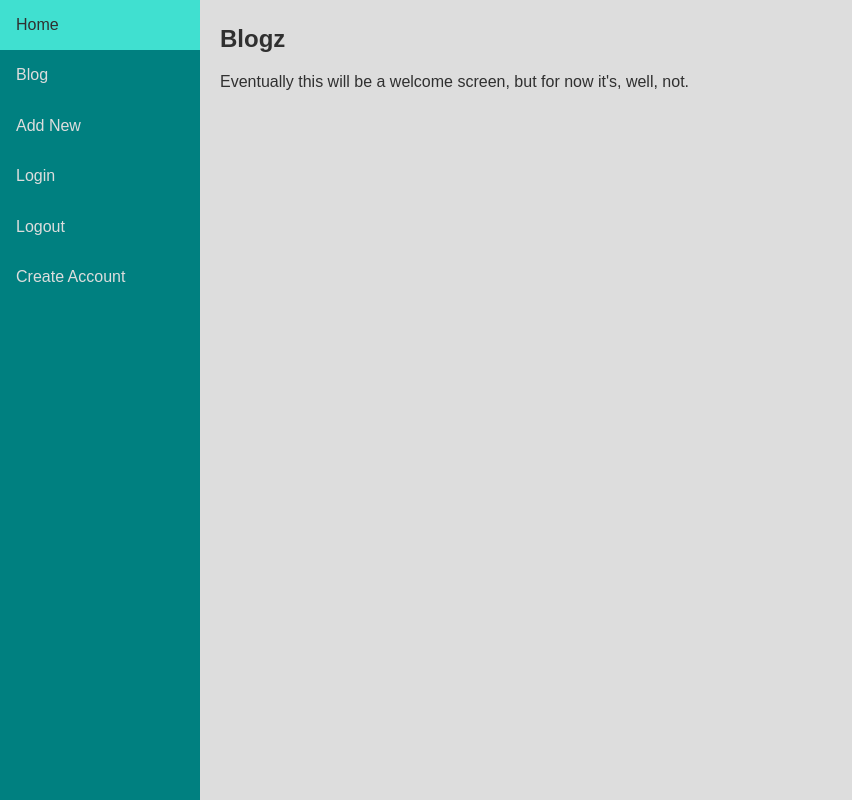
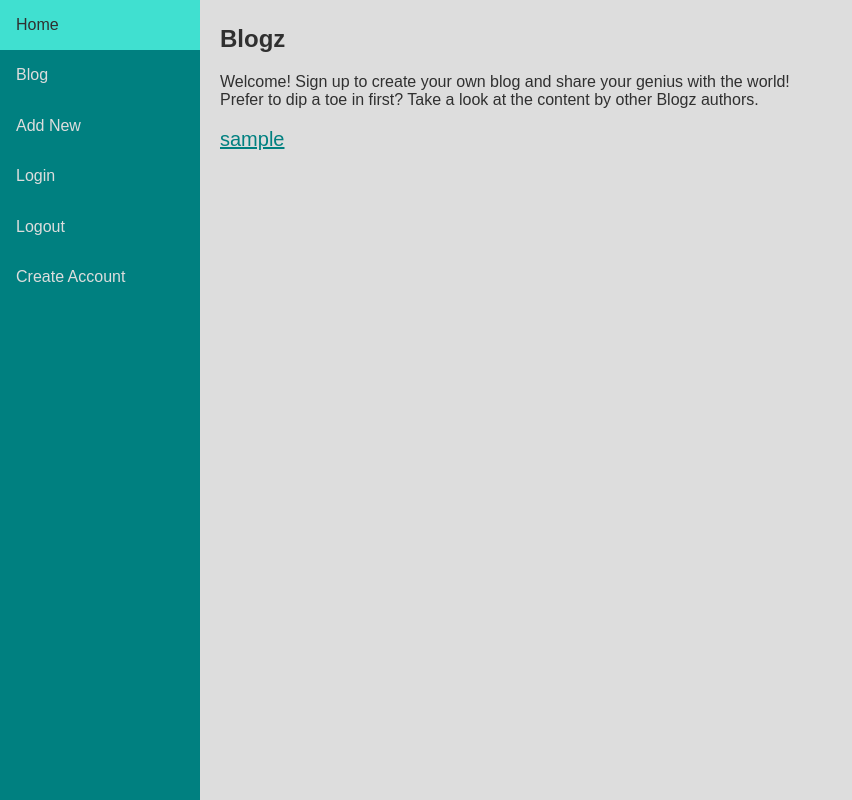
Before and after one commit to jacinda79/blogz, a Flask app: template templates/index.html in a window 1280 px wide. Shown: the whole page, without its empty margins (0-852 px from the left). Run offline with Flask 2, Linux system fonts and the light colour scheme; the visitor is signed in with stand-in values (Sample User, id 1); tables that the repository leaves empty hold one stand-in row (values such as "Sample post"); the template is opened without the code that fills it: values that come from a table or form of the project are taken from there, most other values are stand-ins (such as "Sample title", 1, 10 or a date in 2020); data that the repository does not hold is empty.

Commit message:
computer is trash

```diff
--- a/main.py
+++ b/main.py
@@ -3,7 +3,7 @@ from flask_sqlalchemy import SQLAlchemy
 
 app = Flask(__name__)
 app.config['DEBUG'] = True
-app.config['SQLALCHEMY_DATABASE_URI'] = 'mysql+pymysql://root:root@localhost:3306/blogz'
+app.config['SQLALCHEMY_DATABASE_URI'] = 'mysql+pymysql://blogz:blogz@localhost:5355/blogz'
 app.config['SQLALCHEMY_ECHO'] = True
 db = SQLAlchemy(app)
 app.secret_key = 'r44uifgstt8o'
@@ -12,7 +12,7 @@ class Blog(db.Model):
 
     id = db.Column(db.Integer, primary_key=True)
     title = db.Column(db.String(120))
-    date = db.Column(db.String(10))
+    date = db.Column(db.Date)
     content = db.Column(db.String(50000))
     owner_id = db.Column(db.Integer, db.ForeignKey('user.id'))
 
@@ -44,7 +44,11 @@ def require_login():
 
 @app.route('/', methods=['POST', 'GET'])
 def index():
-    return render_template('index.html',title="Blogz")
+    blogs = Blog.query.all()
+    welcome = "Not logged in"
+    if 'username' in session:
+        welcome = "Logged in as: " + session['username']
+    return render_template('index.html', title="blogz", blogs=blogs, welcome=welcome)
 
 @app.route('/login', methods=['POST', 'GET'])
 def login():
@@ -72,7 +76,7 @@ def signup():
         verify = request.form['verify']
         if not username or not password:
             flash('All fields are required', 'error')
-        if len(username) or len(password) < 3:
+        if len(username) < 3 or len(password) < 3:
             flash('Usernames and passwords must contain at least 3 characters', 'error')
         if password != verify:
             flash('Passwords must match', 'error')
--- a/templates/addnew.html
+++ b/templates/addnew.html
@@ -4,7 +4,7 @@
     <h2>Add new post...</h2>
     <form method='post'>
         <label>
-            Title: <input type="text" name='title' /> Date: <input type="date" name='date' /><p></p>
+            Title: <input type="text" name='title' /> Posted on: <input type="date" placeholder="yyyy/mm/dd" name='date' /> <p></p>
             What's on your mind?
             <input type="textarea" name='content' />
         </label>
--- a/templates/index.html
+++ b/templates/index.html
@@ -2,5 +2,19 @@
 
 {% block content %}
     <h2>Blogz</h2>
-    Eventually this will be a welcome screen, but for now it's, well, not.
-{% endblock %}
+    Welcome! Sign up to create your own blog and share your genius with the world!
+<br>
+    Prefer to dip a toe in first? Take a look at the content by other Blogz authors.
+
+    {% if blogs|length == 0 %}
+    <p>No contributors yet!</p>
+    {% else %}
+
+        {% for blog in blogs %}
+        <br><br>
+        <a href="?user=userId/" class="blogtitle">{{User.username}}</a>
+            {% endfor %}
+
+    {% endif %}
+
+    {% endblock %}
```
